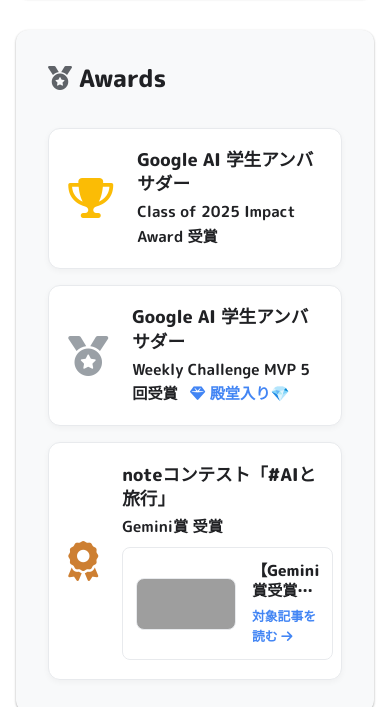
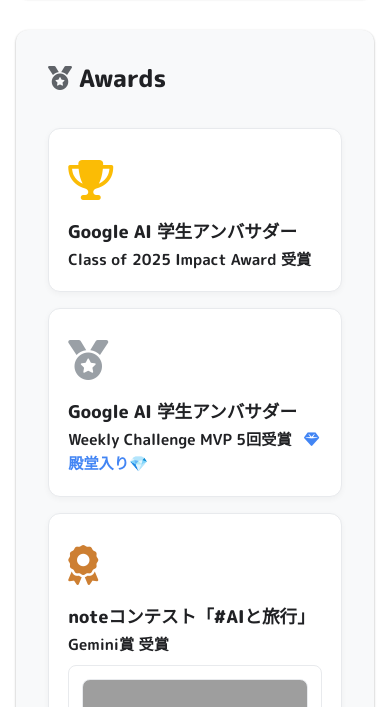
Before and after one commit to branchan-kirinsan/BRAN_website, a plain HTML site: page index.html in a window 390 px wide. Shown: the part 393-1100 px from the top of the page. Drawn offline with Linux system fonts and the light colour scheme; grey boxes are pictures that could not be loaded.

Commit message:
Add files via upload

```diff
--- a/index.html
+++ b/index.html
@@ -14,7 +14,7 @@
     <link rel="stylesheet" href="https://cdnjs.cloudflare.com/ajax/libs/font-awesome/6.4.0/css/all.min.css">
 
     <!-- Custom CSS -->
-    <link rel="stylesheet" href="style.css?v=2">
+    <link rel="stylesheet" href="style.css?v=3">
 </head>
 <body>
     <div class="container">
--- a/style.css
+++ b/style.css
@@ -190,7 +190,7 @@
 
 .award-item {
     display: flex;
-    align-items: center;
+    align-items: flex-start;
     gap: 1.5rem;
     background-color: #fff;
     padding: 1.2rem;
@@ -198,11 +198,19 @@
     border: 1px solid #E8EAED;
     box-shadow: 0 2px 6px rgba(0,0,0,0.04);
     transition: var(--transition);
+    width: 100%;
+    box-sizing: border-box;
+    overflow: hidden;
 }
 
 .award-item:hover {
     transform: translateY(-3px);
     box-shadow: 0 5px 15px rgba(0,0,0,0.08);
+}
+
+.award-text {
+    flex: 1;
+    min-width: 0;
 }
 
 .award-icon {
@@ -332,11 +340,12 @@
    Goals (今年の目標)
 ================================== */
 .goal-list {
-    list-style: none;
+    list-style: none !important;
     display: flex;
     flex-direction: column;
     gap: 0.8rem;
-    padding: 0;
+    padding: 0 !important;
+    margin: 0 !important;
 }
 
 .goal-list li {
@@ -348,6 +357,7 @@
     border: 2px solid transparent;
     transition: var(--transition);
     background-color: #FFFFFF;
+    margin-left: 0 !important;
 }
 
 /* 未達成状態 */
@@ -664,6 +674,10 @@
     border-radius: 8px;
     padding: 0.5rem;
     transition: var(--transition);
+    width: 100%;
+    max-width: 100%;
+    box-sizing: border-box;
+    overflow: hidden;
 }
 
 .article-card:hover {
@@ -758,3 +772,26 @@
     from { transform: translateY(20px); opacity: 0;}
     to { transform: translateY(0); opacity: 1;}
 }
+
+/* ==================================
+   Mobile Extra Fixes
+================================== */
+@media (max-width: 600px) {
+    .award-item {
+        flex-direction: column;
+        align-items: flex-start;
+        gap: 0.5rem;
+    }
+    .article-card {
+        flex-direction: column;
+        align-items: flex-start;
+        padding: 0.8rem;
+    }
+    .article-thumb-wide, .article-thumb-square {
+        width: 100%;
+        height: 120px;
+    }
+    .article-info {
+        width: 100%;
+    }
+}
```
